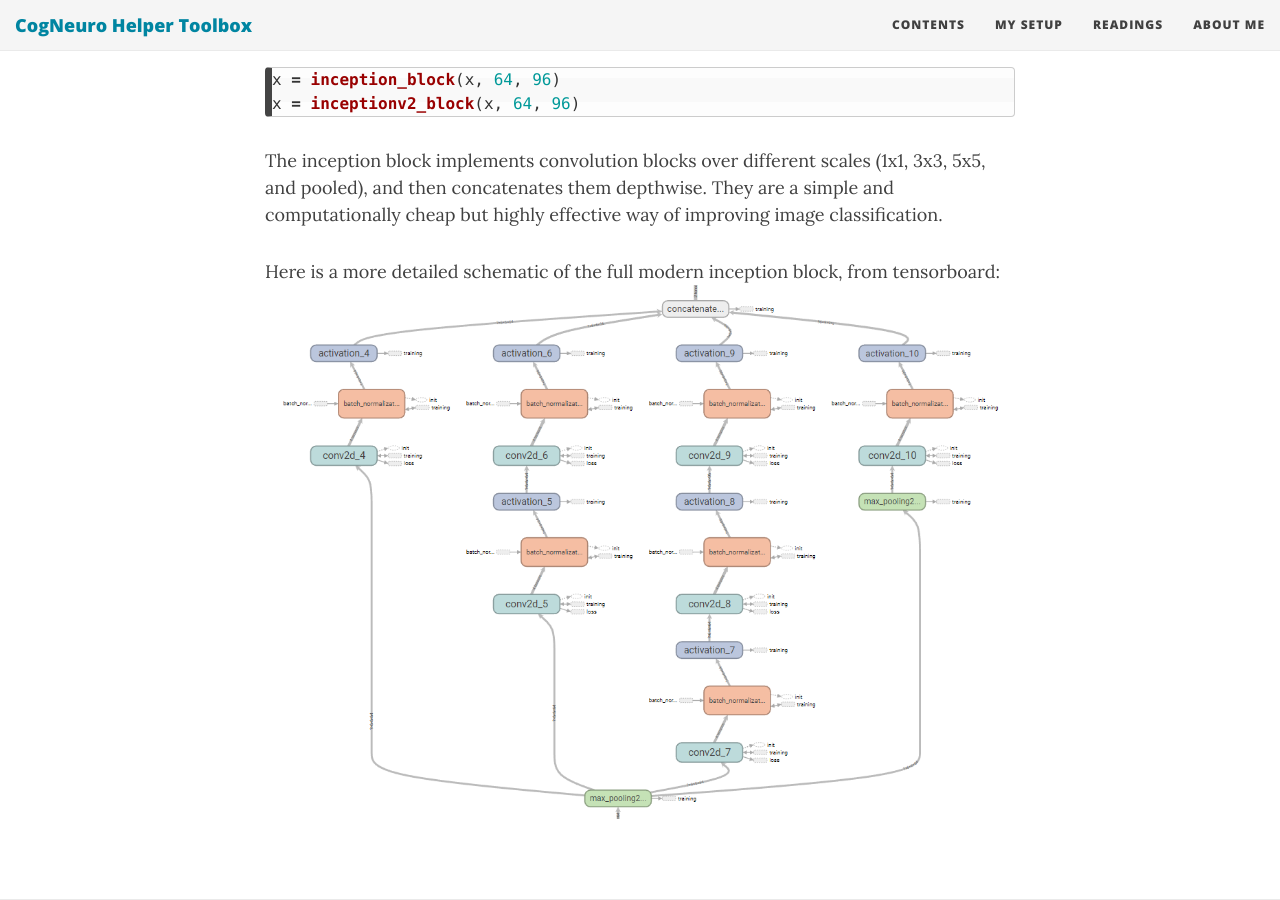
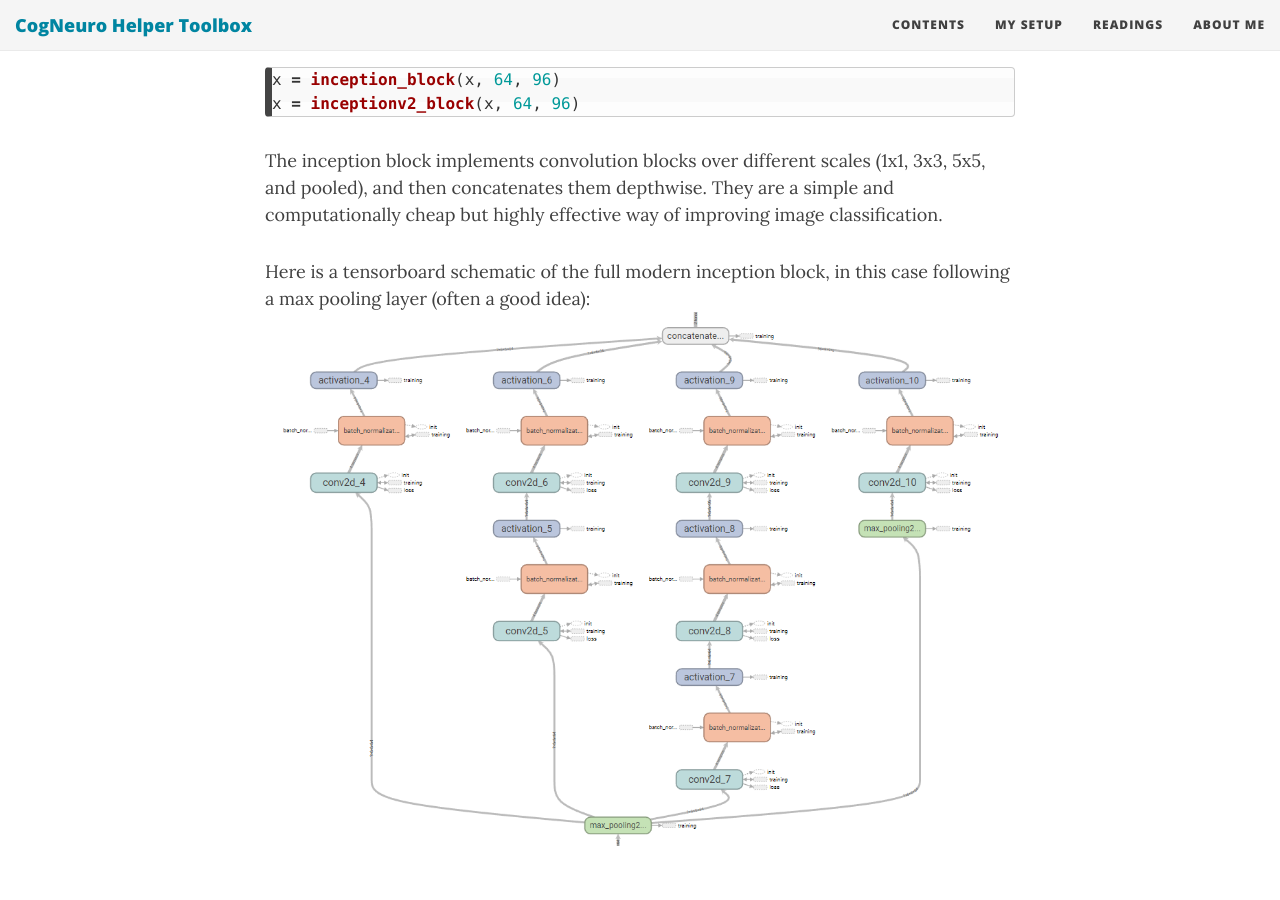
Before and after one commit to ndelaneybusch/Cogneuro_helpers, a Jekyll site: the page built from _deep/Inception.md, in a window 1280 px wide and 900 px high, scrolled down 2544 px. Built offline with Jekyll 4.4.1, drawn with Linux system fonts in a browser that asks for light colours; nearby versions of some CDN libraries.

Commit message:
Update Inception.md

```diff
--- a/_deep/Inception.md
+++ b/_deep/Inception.md
@@ -77,5 +77,5 @@ x = inceptionv2_block(x, 64, 96)
 {% endhighlight %}
 The inception block implements convolution blocks over different scales (1x1, 3x3, 5x5, and pooled), and then concatenates them depthwise. They are a simple and computationally cheap but highly effective way of improving image classification.
 
-Here is a more detailed schematic of the full modern inception block, from tensorboard:
+Here is a tensorboard schematic of the full modern inception block, in this case following a max pooling layer (often a good idea):
 [![inceptionblock_tensorboard](/Cogneuro_helpers/img/inceptionblock_tensorboard.png)](/Cogneuro_helpers/img/inceptionblock_tensorboard.png)
```
